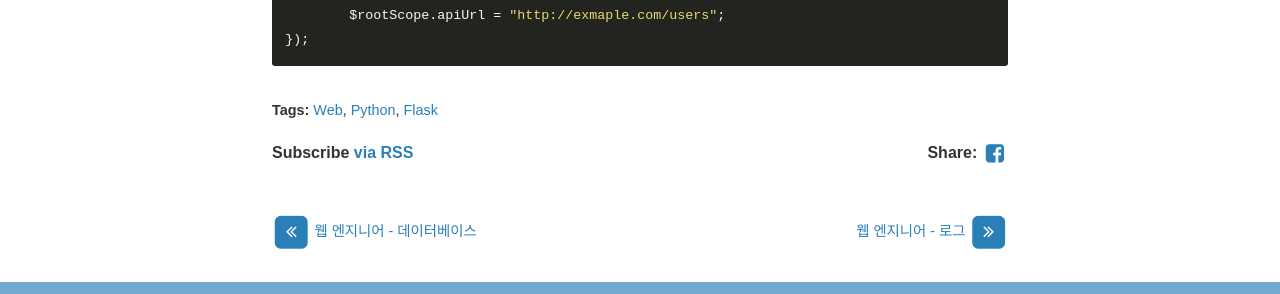
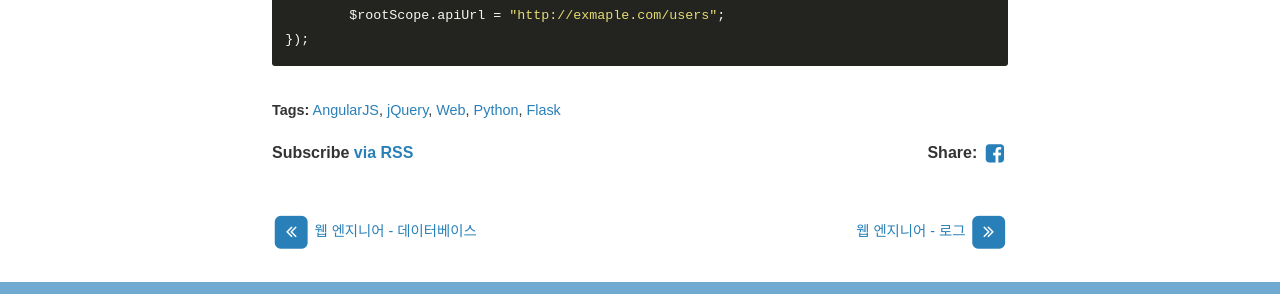
Before and after one commit to yoonkh/yoonkh.github.io, a Jekyll site: the page built from _posts/2017-12-24-Web4.markdown, in a window 1280 px wide and 900 px high, scrolled down 21633 px. Shown: the part 369-663 px from the top of the window. Built offline with Jekyll 4.4.1, drawn with Linux system fonts in a browser that asks for light colours; nearby versions of some CDN libraries; comment, search, counter and statistics services are not loaded.

Commit message:
Update 2017-12-24-Web4.markdown

```diff
--- a/_posts/2017-12-24-Web4.markdown
+++ b/_posts/2017-12-24-Web4.markdown
@@ -5,6 +5,8 @@ date:   2017-12-24
 author: Yoonkh
 categories: Web
 tags:
+- AngularJS
+- jQuery
 - Web
 - Python
 - Flask
```
